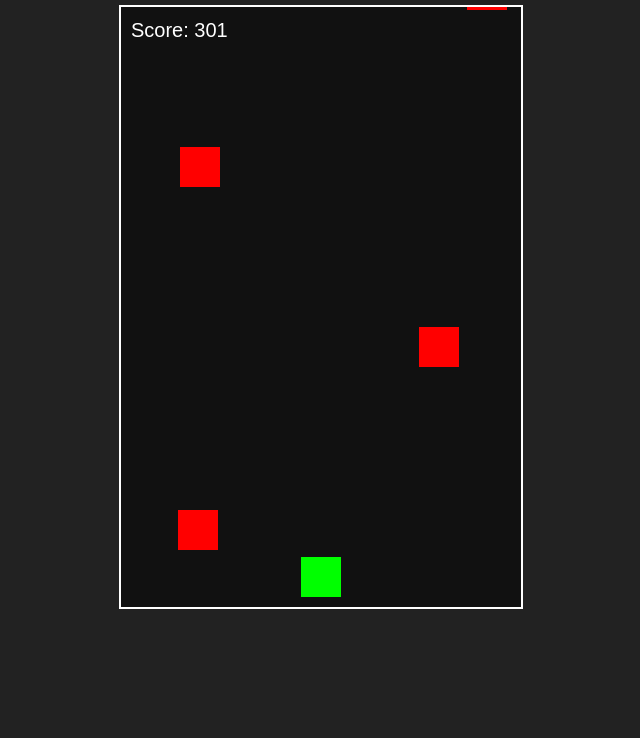
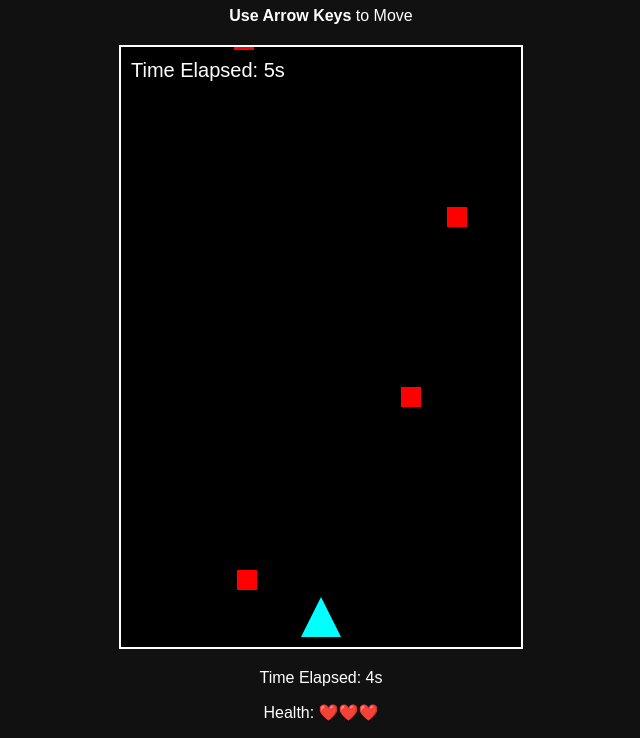
Before and after one commit to finleybro/projectforclass, a plain HTML site: page index.html in a window 1280 px wide. Shown: the part 73-811 px from the top of the page, without its empty margins (319-959 px from the left). Drawn offline with Linux system fonts and the light colour scheme.

Commit message:
Update index.html

```diff
--- a/index.html
+++ b/index.html
@@ -2,121 +2,197 @@
 <html lang="en">
 <head>
   <meta charset="UTF-8">
-  <title>Dodge the Blocks</title>
+  <title>Dodge the Missiles</title>
   <style>
     body {
       margin: 0;
-      background: #222;
+      background: #111;
       color: white;
       font-family: Arial, sans-serif;
       text-align: center;
     }
     canvas {
-      background: #111;
+      background: #000;
       display: block;
       margin: 20px auto;
       border: 2px solid #fff;
     }
-    h1 {
+    #restartBtn {
+      display: none;
+      padding: 10px 20px;
+      font-size: 16px;
       margin-top: 20px;
+      background-color: #28a745;
+      color: white;
+      border: none;
+      cursor: pointer;
+    }
+    #restartBtn:hover {
+      background-color: #218838;
+    }
+    #info {
+      margin-top: 10px;
     }
   </style>
 </head>
 <body>
-  <h1>Dodge the Blocks</h1>
+  <h1>Dodge the Missiles</h1>
+  <p><strong>Use Arrow Keys</strong> to Move</p>
   <canvas id="gameCanvas" width="400" height="600"></canvas>
+  <div id="info">
+    <p id="timerDisplay">Time Elapsed: 0s</p>
+    <p id="healthDisplay">Health: ❤️❤️❤️</p>
+  </div>
+  <button id="restartBtn">Restart Game</button>
+
+  <audio id="hitSound" src="https://cdn.pixabay.com/audio/2022/03/15/audio_bf88a0146c.mp3"></audio>
+  <audio id="gameOverSound" src="https://cdn.pixabay.com/audio/2022/03/11/audio_78529ad8b6.mp3"></audio>
+
   <script>
     const canvas = document.getElementById('gameCanvas');
     const ctx = canvas.getContext('2d');
+    const restartBtn = document.getElementById('restartBtn');
+    const timerDisplay = document.getElementById('timerDisplay');
+    const healthDisplay = document.getElementById('healthDisplay');
 
-    // Player properties
-    const player = {
+    const hitSound = document.getElementById('hitSound');
+    const gameOverSound = document.getElementById('gameOverSound');
+
+    let gameOver = false;
+    let startTime;
+    let timeElapsed = 0;
+    let health = 3;
+    let animationFrame;
+    let intervalId;
+
+    const ship = {
       x: 180,
       y: 550,
       width: 40,
       height: 40,
-      color: 'lime',
+      color: 'cyan',
       speed: 5
     };
 
-    // Blocks (obstacles)
-    let blocks = [];
-    let score = 0;
-    let gameOver = false;
+    let missiles = [];
+    let keys = {};
 
-    // Handle keyboard input
-    let keys = {};
     document.addEventListener('keydown', e => keys[e.key] = true);
     document.addEventListener('keyup', e => keys[e.key] = false);
 
-    function createBlock() {
-      const size = 40;
+    function drawShip() {
+      ctx.fillStyle = ship.color;
+      ctx.beginPath();
+      ctx.moveTo(ship.x + 20, ship.y); // Nose
+      ctx.lineTo(ship.x, ship.y + 40); // Left wing
+      ctx.lineTo(ship.x + 40, ship.y + 40); // Right wing
+      ctx.closePath();
+      ctx.fill();
+    }
+
+    function createMissile() {
+      const size = 20;
       const x = Math.floor(Math.random() * (canvas.width - size));
-      blocks.push({ x, y: -size, width: size, height: size, speed: 3 });
+      missiles.push({ x, y: -size, width: size, height: size, speed: 3 });
     }
 
     function update() {
       if (gameOver) return;
 
-      // Move player
-      if (keys['ArrowLeft'] && player.x > 0) player.x -= player.speed;
-      if (keys['ArrowRight'] && player.x < canvas.width - player.width) player.x += player.speed;
+      // Movement
+      if (keys['ArrowLeft'] && ship.x > 0) ship.x -= ship.speed;
+      if (keys['ArrowRight'] && ship.x < canvas.width - ship.width) ship.x += ship.speed;
 
-      // Update blocks
-      for (let block of blocks) {
-        block.y += block.speed;
+      // Missile updates
+      for (let i = missiles.length - 1; i >= 0; i--) {
+        const missile = missiles[i];
+        missile.y += missile.speed;
 
-        // Collision detection
+        // Collision
         if (
-          block.x < player.x + player.width &&
-          block.x + block.width > player.x &&
-          block.y < player.y + player.height &&
-          block.y + block.height > player.y
+          missile.x < ship.x + ship.width &&
+          missile.x + missile.width > ship.x &&
+          missile.y < ship.y + ship.height &&
+          missile.y + missile.height > ship.y
         ) {
-          gameOver = true;
+          missiles.splice(i, 1); // Remove missile
+          health--;
+          hitSound.play();
+          updateHealthDisplay();
+          if (health <= 0) {
+            gameOver = true;
+            endGame();
+            return;
+          }
         }
       }
 
-      // Remove off-screen blocks and update score
-      blocks = blocks.filter(block => block.y < canvas.height);
-      score++;
+      missiles = missiles.filter(m => m.y < canvas.height);
+      timeElapsed = Math.floor((Date.now() - startTime) / 1000);
     }
 
     function draw() {
       ctx.clearRect(0, 0, canvas.width, canvas.height);
+      drawShip();
 
-      // Draw player
-      ctx.fillStyle = player.color;
-      ctx.fillRect(player.x, player.y, player.width, player.height);
-
-      // Draw blocks
-      for (let block of blocks) {
+      for (let missile of missiles) {
         ctx.fillStyle = 'red';
-        ctx.fillRect(block.x, block.y, block.width, block.height);
+        ctx.fillRect(missile.x, missile.y, missile.width, missile.height);
       }
 
-      // Draw score
       ctx.fillStyle = 'white';
       ctx.font = '20px Arial';
-      ctx.fillText("Score: " + score, 10, 30);
-
-      // Game over
-      if (gameOver) {
-        ctx.fillStyle = 'white';
-        ctx.font = '40px Arial';
-        ctx.fillText("Game Over", 100, canvas.height / 2);
-      }
+      ctx.fillText("Time Elapsed: " + timeElapsed + "s", 10, 30);
     }
 
     function gameLoop() {
       update();
       draw();
-      if (!gameOver) requestAnimationFrame(gameLoop);
+      if (!gameOver) {
+        animationFrame = requestAnimationFrame(gameLoop);
+      }
     }
 
-    // Start game
-    setInterval(createBlock, 1000); // Add new block every second
-    gameLoop();
+    function startGame() {
+      missiles = [];
+      ship.x = 180;
+      ship.y = 550;
+      gameOver = false;
+      health = 3;
+      timeElapsed = 0;
+      startTime = Date.now();
+      timerDisplay.textContent = "Time Elapsed: 0s";
+      updateHealthDisplay();
+      restartBtn.style.display = "none";
+
+      animationFrame = requestAnimationFrame(gameLoop);
+      intervalId = setInterval(() => {
+        createMissile();
+        timerDisplay.textContent = `Time Elapsed: ${timeElapsed}s`;
+      }, 1000);
+    }
+
+    function endGame() {
+      cancelAnimationFrame(animationFrame);
+      clearInterval(intervalId);
+      gameOverSound.play();
+      ctx.fillStyle = 'white';
+      ctx.font = '40px Arial';
+      ctx.fillText("Game Over", 100, canvas.height / 2);
+      restartBtn.style.display = "inline-block";
+    }
+
+    function updateHealthDisplay() {
+      const hearts = "❤️".repeat(health) + "🖤".repeat(3 - health);
+      healthDisplay.textContent = `Health: ${hearts}`;
+    }
+
+    restartBtn.onclick = () => {
+      startGame();
+    };
+
+    // Initial game start
+    startGame();
   </script>
 </body>
 </html>
```
